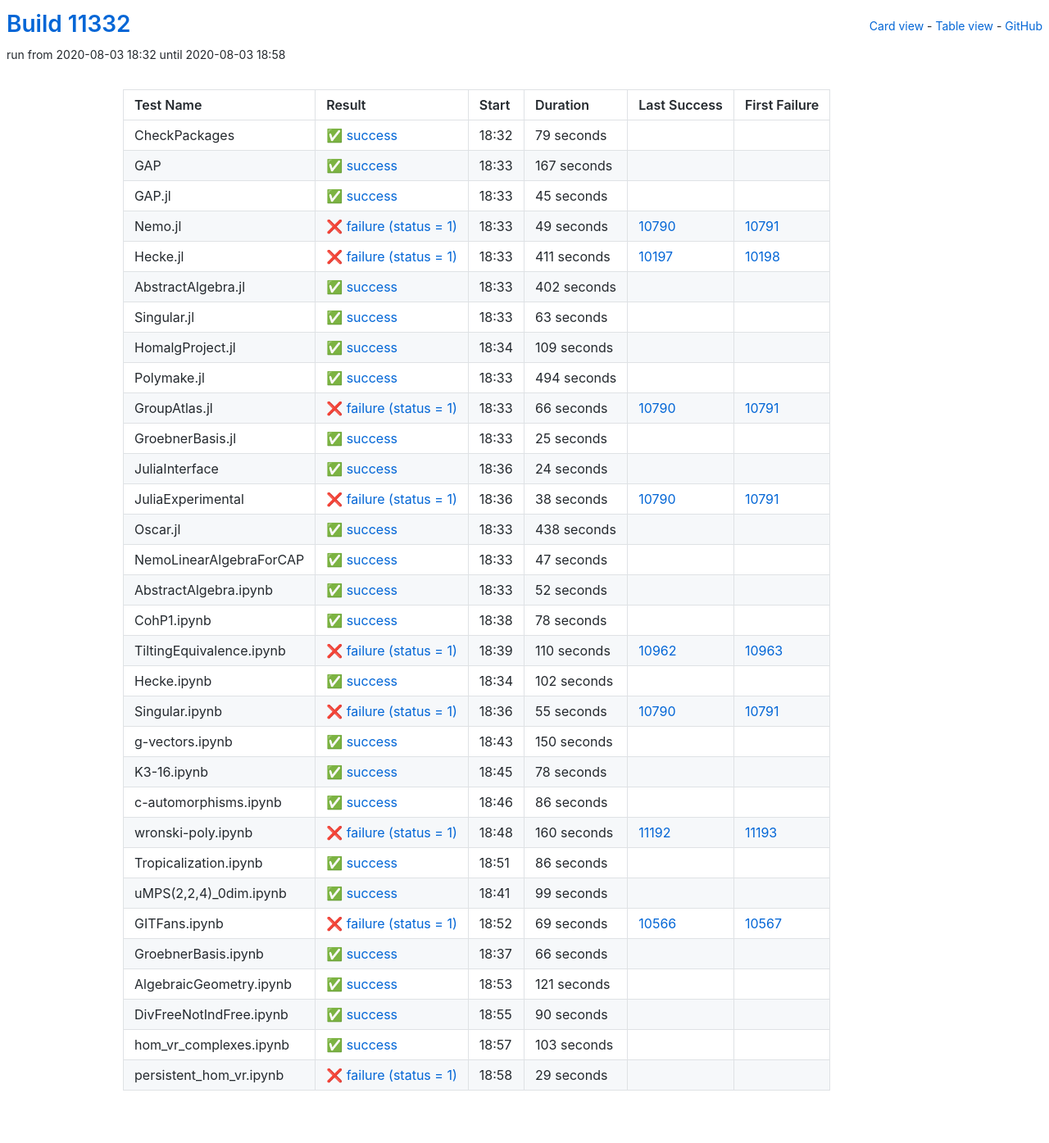
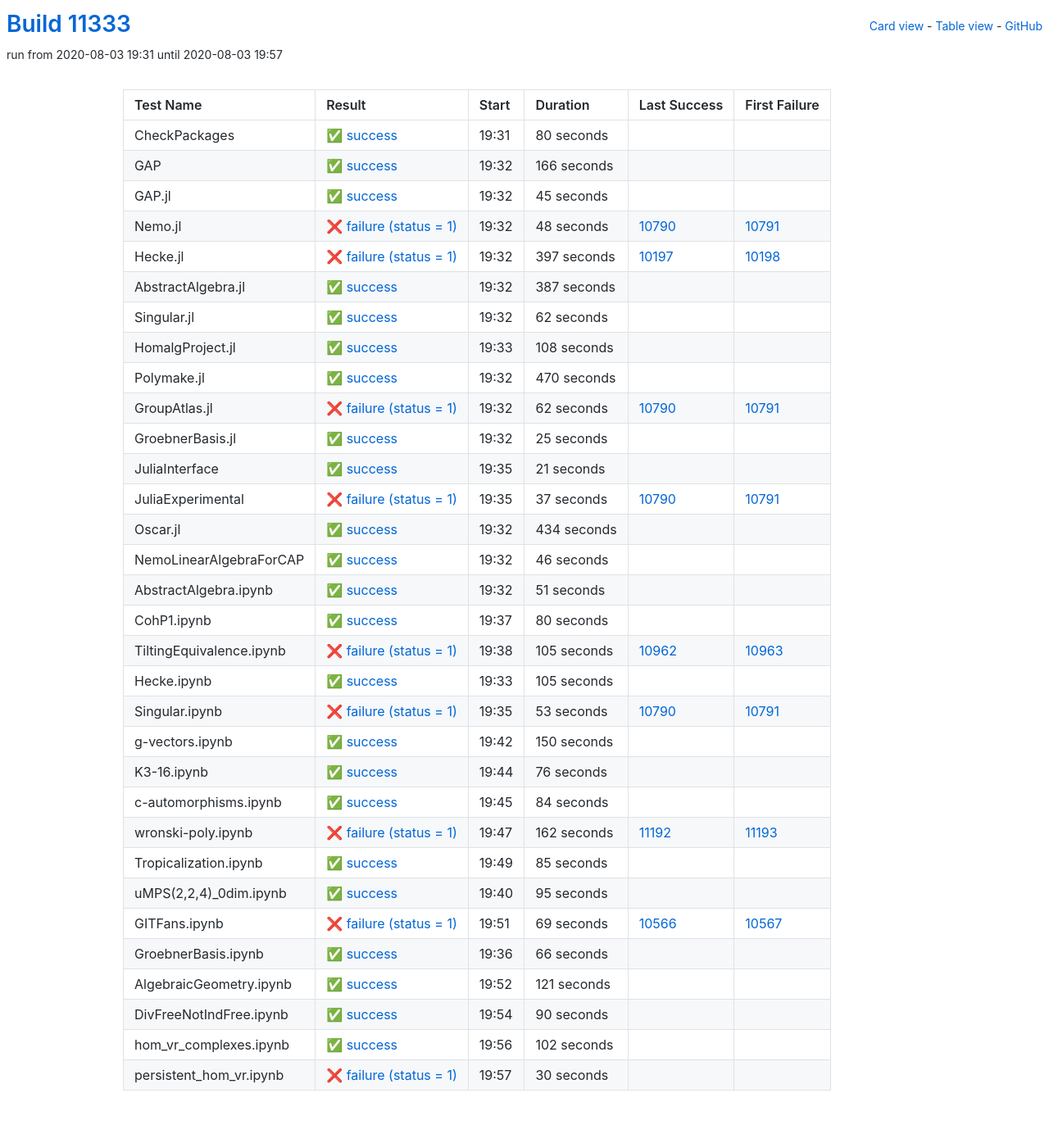
Before and after one commit to oscar-system/oscar-ci-status, a Jekyll site: the page built from table.html, in a window 1280 px wide. Shown: the whole page at 82% size. Built offline with Jekyll 4.4.1, drawn with Linux system fonts in a browser that asks for light colours.

Commit message:
Build #11333

```diff
--- a/_data/ci.yml
+++ b/_data/ci.yml
@@ -1,6 +1,6 @@
 ---
-build: 11332
-build_url: https://oscarci.mathematik.uni-kl.de/job/oscar/11332/
+build: 11333
+build_url: https://oscarci.mathematik.uni-kl.de/job/oscar/11333/
 job: oscar
 organization: oscar-system
 repo: oscar-ci-status
@@ -8,32 +8,32 @@
 tests:
 - name: CheckPackages
   id: checkpackages
-  log: https://oscarci.mathematik.uni-kl.de/job/oscar/11332/artifact/logs/build-11332/CheckPackages.log
-  start: 2020-08-03 18:32
+  log: https://oscarci.mathematik.uni-kl.de/job/oscar/11333/artifact/logs/build-11333/CheckPackages.log
+  start: 2020-08-03 19:31
   success: true
   exitcode: 0
   status: success
-  duration: 79
+  duration: 80
   last_success: false
   last_success_url:
   first_failure: false
   first_failure_url:
 - name: GAP
   id: gap
-  log: https://oscarci.mathematik.uni-kl.de/job/oscar/11332/artifact/logs/build-11332/GAP.log
-  start: 2020-08-03 18:33
+  log: https://oscarci.mathematik.uni-kl.de/job/oscar/11333/artifact/logs/build-11333/GAP.log
+  start: 2020-08-03 19:32
   success: true
   exitcode: 0
   status: success
-  duration: 167
+  duration: 166
   last_success: false
   last_success_url:
   first_failure: false
   first_failure_url:
 - name: GAP.jl
   id: gap-jl
-  log: https://oscarci.mathematik.uni-kl.de/job/oscar/11332/artifact/logs/build-11332/GAP.jl.log
-  start: 2020-08-03 18:33
+  log: https://oscarci.mathematik.uni-kl.de/job/oscar/11333/artifact/logs/build-11333/GAP.jl.log
+  start: 2020-08-03 19:32
   success: true
   exitcode: 0
   status: success
@@ -44,92 +44,92 @@
   first_failure_url:
 - name: Nemo.jl
   id: nemo-jl
-  log: https://oscarci.mathematik.uni-kl.de/job/oscar/11332/artifact/logs/build-11332/Nemo.jl.log
-  start: 2020-08-03 18:33
+  log: https://oscarci.mathematik.uni-kl.de/job/oscar/11333/artifact/logs/build-11333/Nemo.jl.log
+  start: 2020-08-03 19:32
   success: false
   exitcode: 1
   status: failure
-  duration: 49
+  duration: 48
   last_success: 10790
   last_success_url: https://oscarci.mathematik.uni-kl.de/job/oscar/10790/
   first_failure: 10791
   first_failure_url: https://oscarci.mathematik.uni-kl.de/job/oscar/10791/
 - name: Hecke.jl
   id: hecke-jl
-  log: https://oscarci.mathematik.uni-kl.de/job/oscar/11332/artifact/logs/build-11332/Hecke.jl.log
-  start: 2020-08-03 18:33
+  log: https://oscarci.mathematik.uni-kl.de/job/oscar/11333/artifact/logs/build-11333/Hecke.jl.log
+  start: 2020-08-03 19:32
   success: false
   exitcode: 1
   status: failure
-  duration: 411
+  duration: 397
   last_success: 10197
   last_success_url: https://oscarci.mathematik.uni-kl.de/job/oscar/10197/
   first_failure: 10198
   first_failure_url: https://oscarci.mathematik.uni-kl.de/job/oscar/10198/
 - name: AbstractAlgebra.jl
   id: abstractalgebra-jl
-  log: https://oscarci.mathematik.uni-kl.de/job/oscar/11332/artifact/logs/build-11332/AbstractAlgebra.jl.log
-  start: 2020-08-03 18:33
+  log: https://oscarci.mathematik.uni-kl.de/job/oscar/11333/artifact/logs/build-11333/AbstractAlgebra.jl.log
+  start: 2020-08-03 19:32
   success: true
   exitcode: 0
   status: success
-  duration: 402
+  duration: 387
   last_success: false
   last_success_url:
   first_failure: false
   first_failure_url:
 - name: Singular.jl
   id: singular-jl
-  log: https://oscarci.mathematik.uni-kl.de/job/oscar/11332/artifact/logs/build-11332/Singular.jl.log
-  start: 2020-08-03 18:33
+  log: https://oscarci.mathematik.uni-kl.de/job/oscar/11333/artifact/logs/build-11333/Singular.jl.log
+  start: 2020-08-03 19:32
   success: true
   exitcode: 0
   status: success
-  duration: 63
+  duration: 62
   last_success: false
   last_success_url:
   first_failure: false
   first_failure_url:
 - name: HomalgProject.jl
   id: homalgproject-jl
-  log: https://oscarci.mathematik.uni-kl.de/job/oscar/11332/artifact/logs/build-11332/HomalgProject.jl.log
-  start: 2020-08-03 18:34
+  log: https://oscarci.mathematik.uni-kl.de/job/oscar/11333/artifact/logs/build-11333/HomalgProject.jl.log
+  start: 2020-08-03 19:33
   success: true
   exitcode: 0
   status: success
-  duration: 109
+  duration: 108
   last_success: false
   last_success_url:
   first_failure: false
   first_failure_url:
 - name: Polymake.jl
   id: polymake-jl
-  log: https://oscarci.mathematik.uni-kl.de/job/oscar/11332/artifact/logs/build-11332/Polymake.jl.log
-  start: 2020-08-03 18:33
+  log: https://oscarci.mathematik.uni-kl.de/job/oscar/11333/artifact/logs/build-11333/Polymake.jl.log
+  start: 2020-08-03 19:32
   success: true
   exitcode: 0
   status: success
-  duration: 494
+  duration: 470
   last_success: false
   last_success_url:
   first_failure: false
   first_failure_url:
 - name: GroupAtlas.jl
   id: groupatlas-jl
-  log: https://oscarci.mathematik.uni-kl.de/job/oscar/11332/artifact/logs/build-11332/GroupAtlas.jl.log
-  start: 2020-08-03 18:33
+  log: https://oscarci.mathematik.uni-kl.de/job/oscar/11333/artifact/logs/build-11333/GroupAtlas.jl.log
+  start: 2020-08-03 19:32
   success: false
   exitcode: 1
   status: failure
-  duration: 66
+  duration: 62
   last_success: 10790
   last_success_url: https://oscarci.mathematik.uni-kl.de/job/oscar/10790/
   first_failure: 10791
   first_failure_url: https://oscarci.mathematik.uni-kl.de/job/oscar/10791/
 - name: GroebnerBasis.jl
   id: groebnerbasis-jl
-  log: https://oscarci.mathematik.uni-kl.de/job/oscar/11332/artifact/logs/build-11332/GroebnerBasis.jl.log
-  start: 2020-08-03 18:33
+  log: https://oscarci.mathematik.uni-kl.de/job/oscar/11333/artifact/logs/build-11333/GroebnerBasis.jl.log
+  start: 2020-08-03 19:32
   success: true
   exitcode: 0
   status: success
@@ -140,116 +140,116 @@
   first_failure_url:
 - name: JuliaInterface
   id: juliainterface
-  log: https://oscarci.mathematik.uni-kl.de/job/oscar/11332/artifact/logs/build-11332/JuliaInterface.log
-  start: 2020-08-03 18:36
+  log: https://oscarci.mathematik.uni-kl.de/job/oscar/11333/artifact/logs/build-11333/JuliaInterface.log
+  start: 2020-08-03 19:35
   success: true
   exitcode: 0
   status: success
-  duration: 24
+  duration: 21
   last_success: false
   last_success_url:
   first_failure: false
   first_failure_url:
 - name: JuliaExperimental
   id: juliaexperimental
-  log: https://oscarci.mathematik.uni-kl.de/job/oscar/11332/artifact/logs/build-11332/JuliaExperimental.log
-  start: 2020-08-03 18:36
+  log: https://oscarci.mathematik.uni-kl.de/job/oscar/11333/artifact/logs/build-11333/JuliaExperimental.log
+  start: 2020-08-03 19:35
   success: false
   exitcode: 1
   status: failure
-  duration: 38
+  duration: 37
   last_success: 10790
   last_success_url: https://oscarci.mathematik.uni-kl.de/job/oscar/10790/
   first_failure: 10791
   first_failure_url: https://oscarci.mathematik.uni-kl.de/job/oscar/10791/
 - name: Oscar.jl
   id: oscar-jl
-  log: https://oscarci.mathematik.uni-kl.de/job/oscar/11332/artifact/logs/build-11332/Oscar.jl.log
-  start: 2020-08-03 18:33
+  log: https://oscarci.mathematik.uni-kl.de/job/oscar/11333/artifact/logs/build-11333/Oscar.jl.log
+  start: 2020-08-03 19:32
   success: true
   exitcode: 0
   status: success
-  duration: 438
+  duration: 434
   last_success: false
   last_success_url:
   first_failure: false
   first_failure_url:
 - name: NemoLinearAlgebraForCAP
   id: nemolinearalgebraforcap
-  log: https://oscarci.mathematik.uni-kl.de/job/oscar/11332/artifact/logs/build-11332/NemoLinearAlgebraForCAP.log
-  start: 2020-08-03 18:33
+  log: https://oscarci.mathematik.uni-kl.de/job/oscar/11333/artifact/logs/build-11333/NemoLinearAlgebraForCAP.log
+  start: 2020-08-03 19:32
   success: true
   exitcode: 0
   status: success
-  duration: 47
+  duration: 46
   last_success: false
   last_success_url:
   first_failure: false
   first_failure_url:
 - name: AbstractAlgebra.ipynb
   id: abstractalgebra-ipynb
-  log: https://oscarci.mathematik.uni-kl.de/job/oscar/11332/artifact/logs/build-11332/AbstractAlgebra.ipynb.log
-  start: 2020-08-03 18:33
+  log: https://oscarci.mathematik.uni-kl.de/job/oscar/11333/artifact/logs/build-11333/AbstractAlgebra.ipynb.log
+  start: 2020-08-03 19:32
   success: true
   exitcode: 0
   status: success
-  duration: 52
+  duration: 51
   last_success: false
   last_success_url:
   first_failure: false
   first_failure_url:
 - name: CohP1.ipynb
   id: cohp1-ipynb
-  log: https://oscarci.mathematik.uni-kl.de/job/oscar/11332/artifact/logs/build-11332/CohP1.ipynb.log
-  start: 2020-08-03 18:38
+  log: https://oscarci.mathematik.uni-kl.de/job/oscar/11333/artifact/logs/build-11333/CohP1.ipynb.log
+  start: 2020-08-03 19:37
   success: true
   exitcode: 0
   status: success
-  duration: 78
+  duration: 80
   last_success: false
   last_success_url:
   first_failure: false
   first_failure_url:
 - name: TiltingEquivalence.ipynb
   id: tiltingequivalence-ipynb
-  log: https://oscarci.mathematik.uni-kl.de/job/oscar/11332/artifact/logs/build-11332/TiltingEquivalence.ipynb.log
-  start: 2020-08-03 18:39
+  log: https://oscarci.mathematik.uni-kl.de/job/oscar/11333/artifact/logs/build-11333/TiltingEquivalence.ipynb.log
+  start: 2020-08-03 19:38
   success: false
   exitcode: 1
   status: failure
-  duration: 110
+  duration: 105
   last_success: 10962
   last_success_url: https://oscarci.mathematik.uni-kl.de/job/oscar/10962/
   first_failure: 10963
   first_failure_url: https://oscarci.mathematik.uni-kl.de/job/oscar/10963/
 - name: Hecke.ipynb
   id: hecke-ipynb
-  log: https://oscarci.mathematik.uni-kl.de/job/oscar/11332/artifact/logs/build-11332/Hecke.ipynb.log
-  start: 2020-08-03 18:34
+  log: https://oscarci.mathematik.uni-kl.de/job/oscar/11333/artifact/logs/build-11333/Hecke.ipynb.log
+  start: 2020-08-03 19:33
   success: true
   exitcode: 0
   status: success
-  duration: 102
+  duration: 105
   last_success: false
   last_success_url:
   first_failure: false
   first_failure_url:
 - name: Singular.ipynb
   id: singular-ipynb
-  log: https://oscarci.mathematik.uni-kl.de/job/oscar/11332/artifact/logs/build-11332/Singular.ipynb.log
-  start: 2020-08-03 18:36
+  log: https://oscarci.mathematik.uni-kl.de/job/oscar/11333/artifact/logs/build-11333/Singular.ipynb.log
+  start: 2020-08-03 19:35
   success: false
   exitcode: 1
   status: failure
-  duration: 55
+  duration: 53
   last_success: 10790
   last_success_url: https://oscarci.mathematik.uni-kl.de/job/oscar/10790/
   first_failure: 10791
   first_failure_url: https://oscarci.mathematik.uni-kl.de/job/oscar/10791/
 - name: g-vectors.ipynb
   id: g-vectors-ipynb
-  log: https://oscarci.mathematik.uni-kl.de/job/oscar/11332/artifact/logs/build-11332/g-vectors.ipynb.log
-  start: 2020-08-03 18:43
+  log: https://oscarci.mathematik.uni-kl.de/job/oscar/11333/artifact/logs/build-11333/g-vectors.ipynb.log
+  start: 2020-08-03 19:42
   success: true
   exitcode: 0
   status: success
@@ -260,68 +260,68 @@
   first_failure_url:
 - name: K3-16.ipynb
   id: k3-16-ipynb
-  log: https://oscarci.mathematik.uni-kl.de/job/oscar/11332/artifact/logs/build-11332/K3-16.ipynb.log
-  start: 2020-08-03 18:45
+  log: https://oscarci.mathematik.uni-kl.de/job/oscar/11333/artifact/logs/build-11333/K3-16.ipynb.log
+  start: 2020-08-03 19:44
   success: true
   exitcode: 0
   status: success
-  duration: 78
+  duration: 76
   last_success: false
   last_success_url:
   first_failure: false
   first_failure_url:
 - name: c-automorphisms.ipynb
   id: c-automorphisms-ipynb
-  log: https://oscarci.mathematik.uni-kl.de/job/oscar/11332/artifact/logs/build-11332/c-automorphisms.ipynb.log
-  start: 2020-08-03 18:46
+  log: https://oscarci.mathematik.uni-kl.de/job/oscar/11333/artifact/logs/build-11333/c-automorphisms.ipynb.log
+  start: 2020-08-03 19:45
   success: true
   exitcode: 0
   status: success
-  duration: 86
+  duration: 84
   last_success: false
   last_success_url:
   first_failure: false
   first_failure_url:
 - name: wronski-poly.ipynb
   id: wronski-poly-ipynb
-  log: https://oscarci.mathematik.uni-kl.de/job/oscar/11332/artifact/logs/build-11332/wronski-poly.ipynb.log
-  start: 2020-08-03 18:48
+  log: https://oscarci.mathematik.uni-kl.de/job/oscar/11333/artifact/logs/build-11333/wronski-poly.ipynb.log
+  start: 2020-08-03 19:47
   success: false
   exitcode: 1
   status: failure
-  duration: 160
+  duration: 162
   last_success: 11192
   last_success_url: https://oscarci.mathematik.uni-kl.de/job/oscar/11192/
   first_failure: 11193
   first_failure_url: https://oscarci.mathematik.uni-kl.de/job/oscar/11193/
 - name: Tropicalization.ipynb
   id: tropicalization-ipynb
-  log: https://oscarci.mathematik.uni-kl.de/job/oscar/11332/artifact/logs/build-11332/Tropicalization.ipynb.log
-  start: 2020-08-03 18:51
+  log: https://oscarci.mathematik.uni-kl.de/job/oscar/11333/artifact/logs/build-11333/Tropicalization.ipynb.log
+  start: 2020-08-03 19:49
   success: true
   exitcode: 0
   status: success
-  duration: 86
+  duration: 85
   last_success: false
   last_success_url:
   first_failure: false
   first_failure_url:
 - name: uMPS(2,2,4)_0dim.ipynb
   id: umps-2-2-4-0dim-ipynb
-  log: https://oscarci.mathematik.uni-kl.de/job/oscar/11332/artifact/logs/build-11332/uMPS-2-2-4-_0dim.ipynb.log
-  start: 2020-08-03 18:41
+  log: https://oscarci.mathematik.uni-kl.de/job/oscar/11333/artifact/logs/build-11333/uMPS-2-2-4-_0dim.ipynb.log
+  start: 2020-08-03 19:40
   success: true
   exitcode: 0
   status: success
-  duration: 99
+  duration: 95
   last_success: false
   last_success_url:
   first_failure: false
   first_failure_url:
 - name: GITFans.ipynb
   id: gitfans-ipynb
-  log: https://oscarci.mathematik.uni-kl.de/job/oscar/11332/artifact/logs/build-11332/GITFans.ipynb.log
-  start: 2020-08-03 18:52
+  log: https://oscarci.mathematik.uni-kl.de/job/oscar/11333/artifact/logs/build-11333/GITFans.ipynb.log
+  start: 2020-08-03 19:51
   success: false
   exitcode: 1
   status: failure
@@ -332,8 +332,8 @@
   first_failure_url: https://oscarci.mathematik.uni-kl.de/job/oscar/10567/
 - name: GroebnerBasis.ipynb
   id: groebnerbasis-ipynb
-  log: https://oscarci.mathematik.uni-kl.de/job/oscar/11332/artifact/logs/build-11332/GroebnerBasis.ipynb.log
-  start: 2020-08-03 18:37
+  log: https://oscarci.mathematik.uni-kl.de/job/oscar/11333/artifact/logs/build-11333/GroebnerBasis.ipynb.log
+  start: 2020-08-03 19:36
   success: true
   exitcode: 0
   status: success
@@ -344,8 +344,8 @@
   first_failure_url:
 - name: AlgebraicGeometry.ipynb
   id: algebraicgeometry-ipynb
-  log: https://oscarci.mathematik.uni-kl.de/job/oscar/11332/artifact/logs/build-11332/AlgebraicGeometry.ipynb.log
-  start: 2020-08-03 18:53
+  log: https://oscarci.mathematik.uni-kl.de/job/oscar/11333/artifact/logs/build-11333/AlgebraicGeometry.ipynb.log
+  start: 2020-08-03 19:52
   success: true
   exitcode: 0
   status: success
@@ -356,8 +356,8 @@
   first_failure_url:
 - name: DivFreeNotIndFree.ipynb
   id: divfreenotindfree-ipynb
-  log: https://oscarci.mathematik.uni-kl.de/job/oscar/11332/artifact/logs/build-11332/DivFreeNotIndFree.ipynb.log
-  start: 2020-08-03 18:55
+  log: https://oscarci.mathematik.uni-kl.de/job/oscar/11333/artifact/logs/build-11333/DivFreeNotIndFree.ipynb.log
+  start: 2020-08-03 19:54
   success: true
   exitcode: 0
   status: success
@@ -368,24 +368,24 @@
   first_failure_url:
 - name: hom_vr_complexes.ipynb
   id: hom-vr-complexes-ipynb
-  log: https://oscarci.mathematik.uni-kl.de/job/oscar/11332/artifact/logs/build-11332/hom_vr_complexes.ipynb.log
-  start: 2020-08-03 18:57
+  log: https://oscarci.mathematik.uni-kl.de/job/oscar/11333/artifact/logs/build-11333/hom_vr_complexes.ipynb.log
+  start: 2020-08-03 19:56
   success: true
   exitcode: 0
   status: success
-  duration: 103
+  duration: 102
   last_success: false
   last_success_url:
   first_failure: false
   first_failure_url:
 - name: persistent_hom_vr.ipynb
   id: persistent-hom-vr-ipynb
-  log: https://oscarci.mathematik.uni-kl.de/job/oscar/11332/artifact/logs/build-11332/persistent_hom_vr.ipynb.log
-  start: 2020-08-03 18:58
+  log: https://oscarci.mathematik.uni-kl.de/job/oscar/11333/artifact/logs/build-11333/persistent_hom_vr.ipynb.log
+  start: 2020-08-03 19:57
   success: false
   exitcode: 1
   status: failure
-  duration: 29
+  duration: 30
   last_success: false
   last_success_url:
   first_failure: false
```
Also changed, not shown: README.md.
